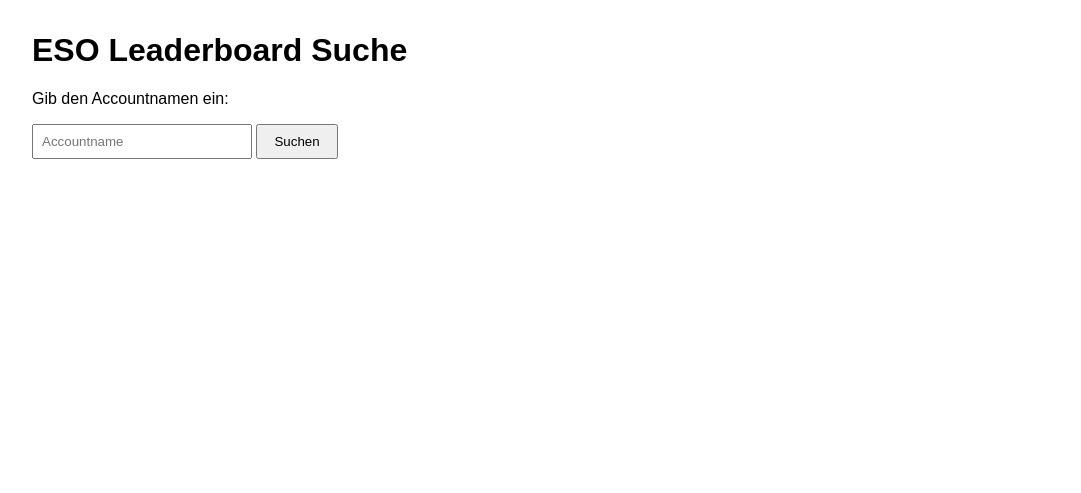
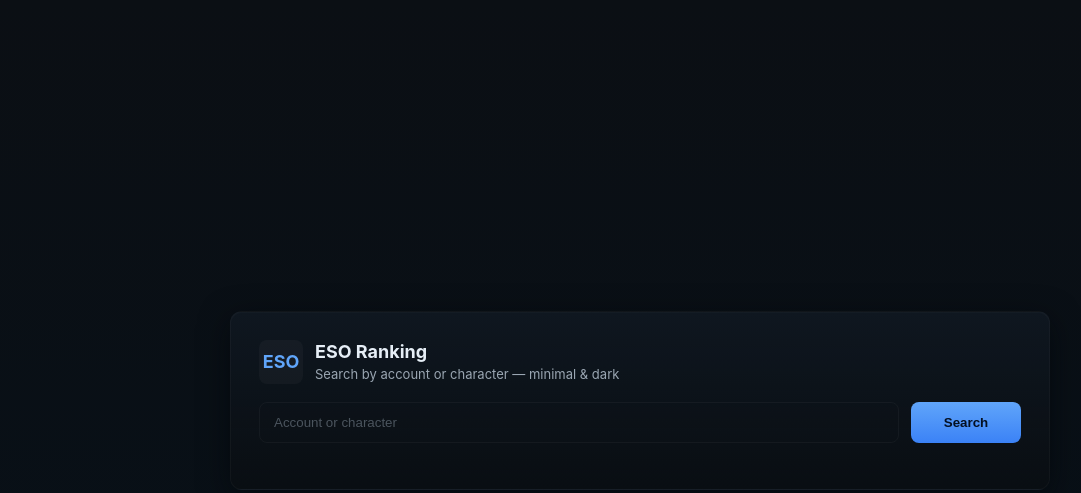
Before and after one commit to Flamebuckler/EsoRanking, a website: page public/index.html in a window 1280 px wide. Shown: the whole page, without its empty margins (0-1081 px from the left). Drawn offline with Linux system fonts and the light colour scheme.

Commit message:
Add styles, English UI and ensure .nojekyll
Introduce a new dark stylesheet (public/styles.css) and update the public UI to English with a refined layout (public/index.html). Replace inline styles with the linked stylesheet and tweak script text to English (public/script.js). Update README copy for clearer app description. CI: add a workflow step to create public/.nojekyll before deployment so GitHub Pages won't run Jekyll.

```diff
--- a/public/index.html
+++ b/public/index.html
@@ -1,36 +1,37 @@
 <!doctype html>
-<html lang="de">
+<html lang="en">
 	<head>
 		<meta charset="UTF-8" />
 		<meta
 			name="viewport"
 			content="width=device-width, initial-scale=1.0" />
-		<title>ESO Leaderboard Suche</title>
-		<style>
-			body {
-				font-family: Arial, sans-serif;
-				margin: 2rem;
-			}
-			input {
-				padding: 0.5rem;
-				width: 200px;
-			}
-			button {
-				padding: 0.5rem 1rem;
-			}
-			#results {
-				margin-top: 1rem;
-			}
-		</style>
+		<title>ESO Ranking</title>
+		<link
+			rel="stylesheet"
+			href="styles.css" />
 	</head>
 	<body>
-		<h1>ESO Leaderboard Suche</h1>
-		<p>Gib den Accountnamen ein:</p>
-		<input
-			id="account"
-			placeholder="Accountname" />
-		<button id="search">Suchen</button>
-		<div id="results"></div>
+		<div class="wrap">
+			<div class="card">
+				<div class="header">
+					<div class="logo">ESO</div>
+					<div>
+						<h1>ESO Ranking</h1>
+						<div class="subtitle">Search by account or character — minimal &amp; dark</div>
+					</div>
+				</div>
+
+				<div class="controls">
+					<input
+						id="account"
+						type="search"
+						placeholder="Account or character" />
+					<button id="search">Search</button>
+				</div>
+
+				<div id="results"></div>
+			</div>
+		</div>
 
 		<script src="script.js"></script>
 	</body>
--- a/public/script.js
+++ b/public/script.js
@@ -74,7 +74,7 @@
 	const container = document.getElementById('results');
 	container.innerHTML = '';
 	if (results.length === 0) {
-		container.textContent = 'Keine Einträge gefunden';
+		container.textContent = 'No entries found';
 		return;
 	}
 	const ul = document.createElement('ul');
--- /dev/null
+++ b/public/styles.css
@@ -0,0 +1,148 @@
+:root {
+	--bg: #0b0f14;
+	--panel: #0f1720;
+	--muted: #9aa6b2;
+	--text: #e6eef6;
+	--accent: #60a5fa;
+	--glass: rgba(255, 255, 255, 0.03);
+}
+* {
+	box-sizing: border-box;
+}
+html,
+body {
+	height: 100%;
+}
+body {
+	margin: 0;
+	font-family: -apple-system, BlinkMacSystemFont, 'Segoe UI', Roboto, 'Helvetica Neue', Arial;
+	background: linear-gradient(180deg, var(--bg), #071018);
+	color: var(--text);
+	-webkit-font-smoothing: antialiased;
+	-moz-osx-font-smoothing: grayscale;
+}
+.wrap {
+	min-height: 100vh;
+	display: flex;
+	align-items: center;
+	justify-content: center;
+	padding: 48px 20px;
+}
+.card {
+	width: 100%;
+	max-width: 820px;
+	background: linear-gradient(180deg, var(--panel), rgba(10, 14, 18, 0.8));
+	border-radius: 12px;
+	padding: 28px;
+	box-shadow:
+		0 8px 30px rgba(2, 6, 10, 0.6),
+		inset 0 1px 0 rgba(255, 255, 255, 0.02);
+	border: 1px solid rgba(255, 255, 255, 0.03);
+}
+.header {
+	display: flex;
+	align-items: center;
+	gap: 12px;
+	margin-bottom: 18px;
+}
+.logo {
+	width: 44px;
+	height: 44px;
+	border-radius: 8px;
+	background: var(--glass);
+	display: flex;
+	align-items: center;
+	justify-content: center;
+	color: var(--accent);
+	font-weight: 700;
+	font-size: 18px;
+}
+h1 {
+	font-size: 18px;
+	margin: 0;
+}
+.subtitle {
+	color: var(--muted);
+	font-size: 13px;
+	margin-top: 4px;
+}
+.controls {
+	display: flex;
+	gap: 12px;
+	margin-top: 18px;
+}
+input[type='text'],
+input[type='search'] {
+	flex: 1;
+	background: transparent;
+	border: 1px solid rgba(255, 255, 255, 0.04);
+	color: var(--text);
+	padding: 12px 14px;
+	border-radius: 8px;
+	outline: none;
+	transition:
+		box-shadow 0.15s,
+		border-color 0.15s;
+}
+input::placeholder {
+	color: rgba(170, 185, 200, 0.4);
+}
+input:focus {
+	box-shadow: 0 6px 20px rgba(6, 12, 20, 0.6);
+	border-color: rgba(96, 165, 250, 0.15);
+}
+button {
+	background: linear-gradient(180deg, var(--accent), #3b82f6);
+	color: #041022;
+	padding: 0 14px;
+	border-radius: 8px;
+	border: none;
+	cursor: pointer;
+	min-width: 110px;
+	display: inline-flex;
+	align-items: center;
+	justify-content: center;
+	font-weight: 600;
+}
+button:hover {
+	filter: brightness(0.98);
+	transform: translateY(-1px);
+}
+#results {
+	margin-top: 18px;
+}
+ul.results {
+	list-style: none;
+	padding: 0;
+	margin: 0;
+	display: grid;
+	gap: 10px;
+}
+ul.results li {
+	background: rgba(255, 255, 255, 0.02);
+	padding: 12px;
+	border-radius: 8px;
+	border: 1px solid rgba(255, 255, 255, 0.02);
+	display: flex;
+	justify-content: space-between;
+	align-items: center;
+}
+.meta {
+	color: var(--muted);
+	font-size: 13px;
+}
+.empty {
+	color: var(--muted);
+	padding: 14px;
+	border-radius: 8px;
+	background: rgba(255, 255, 255, 0.01);
+	text-align: center;
+}
+@media (max-width: 520px) {
+	.controls {
+		flex-direction: column;
+	}
+	button {
+		width: 100%;
+	}
+}
```
Also changed, not shown: .github/workflows/deploy.yml, README.md.
